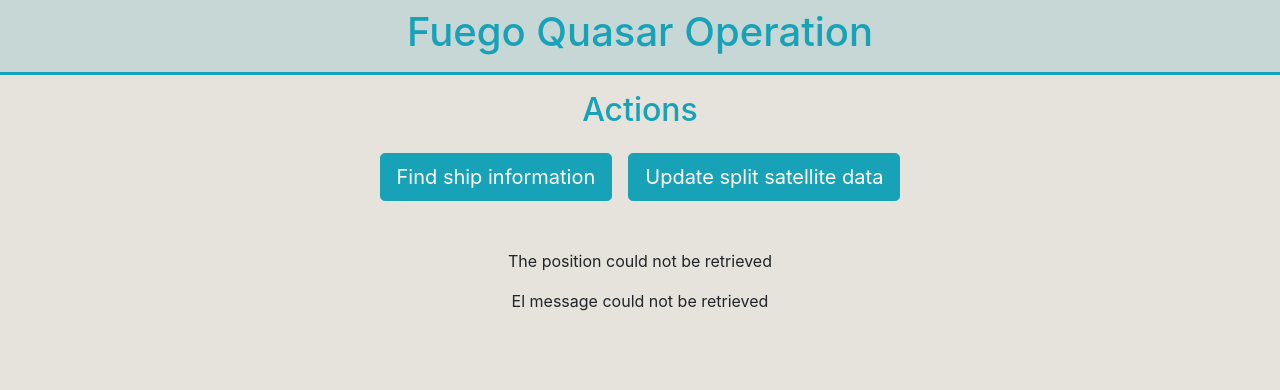
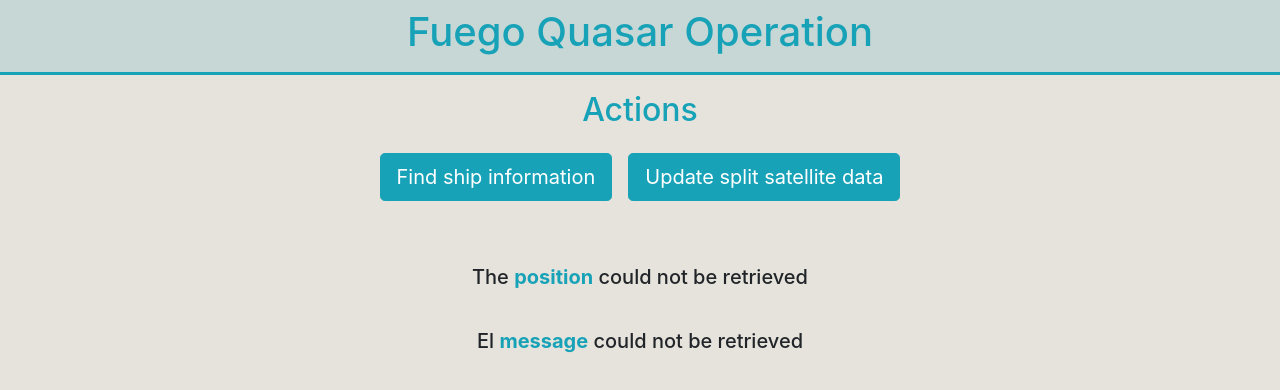
Before and after one commit to eliaslamanna/EjercicioMeliFront, a React (Create React App) app in the folder my-app/: page /topsecret_split in a window 1280 px wide. Shown: the top 390 px of the page. Built offline with nearby package versions, Linux system fonts and the light colour scheme; no server answers.

Commit message:
estilo splitShipData

```diff
--- a/my-app/src/components/SplitShipData.js
+++ b/my-app/src/components/SplitShipData.js
@@ -1,6 +1,7 @@
 import React, {Component} from 'react';
 import {Link, Router} from 'react-router-dom';
 import axios from 'axios';
+import '../styles/ShipData.css';
 
 class SplitShipData extends Component {
 
@@ -29,8 +30,12 @@ class SplitShipData extends Component {
     render() {
         return (
             <>
-                {this.state.shipData.position == null ? <p>The position could not be retrieved</p> : <p>The position is: {this.state.shipData.position}</p>}
-                {this.state.shipData.message == null ? <p>El message could not be retrieved</p> : <p>The message is: {this.state.shipData.message}</p>}
+                <div className="p-3">
+                    {this.state.shipData.position == null ? <h5>The <strong>position</strong> could not be retrieved</h5> : <h5>The <strong>position</strong> is <strong>{this.state.shipData.position}</strong></h5>}
+                </div>
+                <div className="p-3">
+                    {this.state.shipData.message == null ? <h5>El <strong>message</strong> could not be retrieved</h5> : <h5>The <strong>message</strong> is <strong>{this.state.shipData.message}</strong></h5>}
+                </div>
             </>
         )
     }
```
